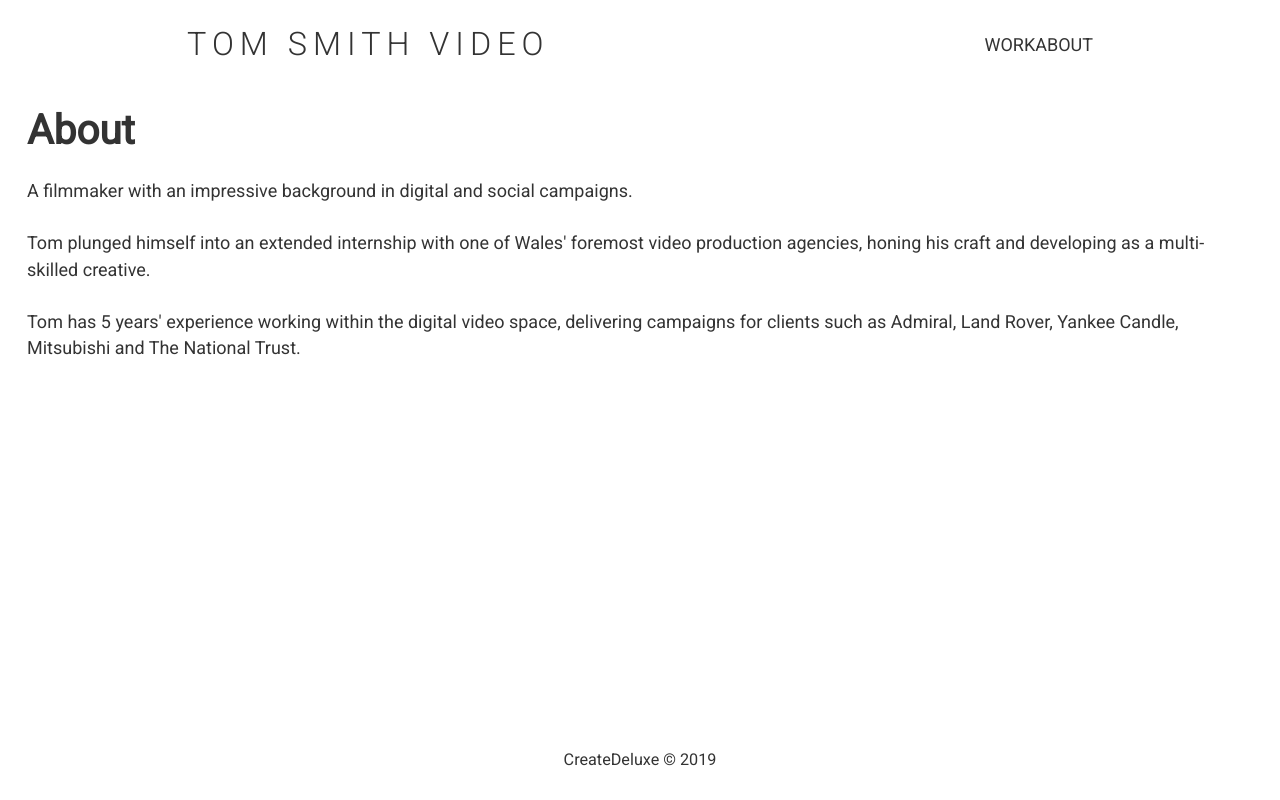
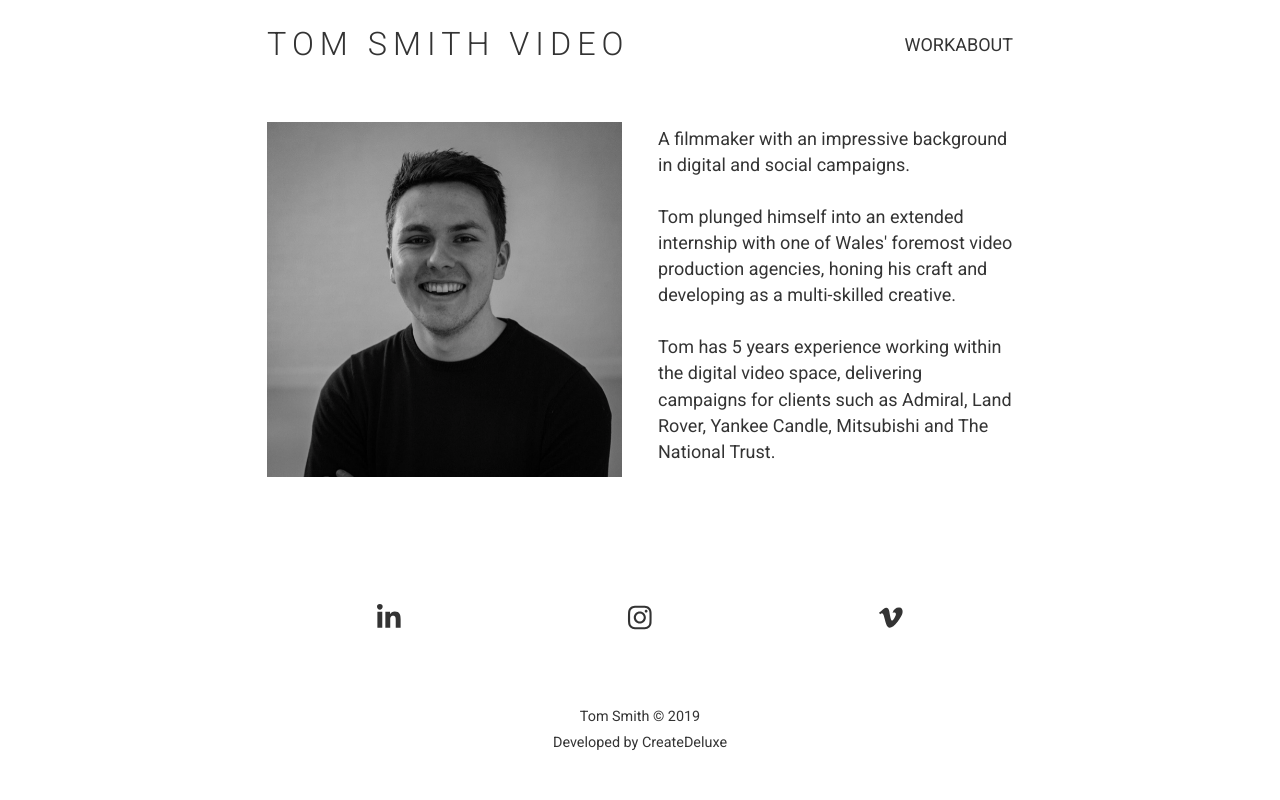
Before and after one commit to lukeprosser/tsvideo, a Gatsby site: page /about in a window 1280 px wide. Built offline with nearby package versions, Linux system fonts and the light colour scheme; Gatsby itself is replaced by a stand-in of ours; a web font is replaced by a local one.

Commit message:
Index and about page styling

```diff
--- a/src/components/footer.js
+++ b/src/components/footer.js
@@ -1,10 +1,21 @@
 import React from "react"
 
 import footerStyles from '../styles/footer.module.scss'
+import { FontAwesomeIcon } from '@fortawesome/react-fontawesome'
 
 const Footer = () => (
   <footer>
-    <a href="https://www.createdeluxe.com" target="_blank" rel="noopener noreferrer">CreateDeluxe</a>{` `}© {new Date().getFullYear()}
+    <div className={footerStyles.container}>
+      <div className={footerStyles.social}>
+        <a href="https://www.linkedin.com/" target="_blank" rel="noopener noreferrer"><FontAwesomeIcon icon={["fab", "linkedin-in"]} className={footerStyles.socialLink} /></a>
+        <a href="https://www.instagram.com/" target="_blank" rel="noopener noreferrer"><FontAwesomeIcon icon={["fab", "instagram"]} className={footerStyles.socialLink} /></a>
+        <a href="https://www.vimeo.com/" target="_blank" rel="noopener noreferrer"><FontAwesomeIcon icon={["fab", "vimeo-v"]} className={footerStyles.socialLink} /></a>
+      </div>
+      <div className={footerStyles.credit}>
+        <p>Tom Smith{` `}© {new Date().getFullYear()}</p>
+        <p>Developed by <a href="https://www.createdeluxe.com" target="_blank" rel="noopener noreferrer">CreateDeluxe</a></p>
+      </div>
+    </div>
   </footer>
 )
 
--- a/src/components/layout.js
+++ b/src/components/layout.js
@@ -12,6 +12,10 @@ import { StaticQuery, graphql } from "gatsby"
 import Header from "./header"
 import Footer from "./footer"
 import "../styles/layout.scss"
+
+import { library } from '@fortawesome/fontawesome-svg-core'
+import { fab } from '@fortawesome/free-brands-svg-icons'
+library.add(fab)
 
 const Layout = ({ children }) => (
   <StaticQuery
--- a/src/pages/about.js
+++ b/src/pages/about.js
@@ -1,18 +1,39 @@
 import React from "react"
-// import { Link } from "gatsby"
+import { StaticQuery, graphql } from "gatsby"
+import Img from "gatsby-image"
 
 import Layout from "../components/layout"
 import SEO from "../components/seo"
 
-const AboutPage = () => (
+import aboutStyles from "../styles/about.module.scss"
+
+const AboutPage = (props) => (
   <Layout>
     <SEO title="About Tom Smith" />
-    {/* <Image /> */}
-    <h1>About</h1>
-    <p>A filmmaker with an impressive background in digital and social campaigns.</p>
-    <p>Tom plunged himself into an extended internship with one of Wales' foremost video production agencies, honing his craft and developing as a multi-skilled creative.</p>
-    <p>Tom has {new Date().getFullYear() - new Date(2014)} years' experience working within the digital video space, delivering campaigns for clients such as Admiral, Land Rover, Yankee Candle, Mitsubishi and The National Trust.</p>
+    <div className={aboutStyles.container}>
+      <div>
+        <Img fluid={props.data.tom.childImageSharp.fluid} />
+      </div>
+      <div className={aboutStyles.blurb}>
+        <p>A filmmaker with an impressive background in digital and social campaigns.</p>
+        <p>Tom plunged himself into an extended internship with one of Wales' foremost video production agencies, honing his craft and developing as a multi-skilled creative.</p>
+        <p>Tom has {new Date().getFullYear() - new Date(2014)} years experience working within the digital video space, delivering campaigns for clients such as Admiral, Land Rover, Yankee Candle, Mitsubishi and The National Trust.</p>
+      </div>
+      {/* Contact form */}
+    </div>
   </Layout>
 )
 
 export default AboutPage
+
+export const pageQuery = graphql`
+  query {
+    tom: file(relativePath: { eq: "tom.png" }) {
+      childImageSharp {
+        fluid(maxWidth: 1000) {
+          ...GatsbyImageSharpFluid
+        }
+      }
+    }
+  }
+`
--- /dev/null
+++ b/src/styles/about.module.scss
@@ -0,0 +1,15 @@
+.container {
+  margin: 0 auto;
+  padding: 0 1.5rem 1.45rem;
+  max-width: 800px;
+
+  display: grid;
+  grid-template-columns: 1fr 1fr;
+  grid-gap: 2rem;
+  align-items: center;
+
+  .blurb {
+    padding-top: 1rem;
+    font-size: 1rem;
+  }
+}
--- a/src/styles/footer.module.scss
+++ b/src/styles/footer.module.scss
@@ -2,11 +2,36 @@
 
 footer {
   margin-top: auto;
-  padding: 1.5rem;
+  // background-color: #D3D3D3;
   text-align: center;
-  font-size: 0.9rem;
 
-  a {
-    text-decoration: none;
+  .container {
+    margin: 1rem auto;
+    padding: 0 1.5rem 1.45rem;
+
+    a {
+      text-decoration: none;
+    }
+
+    a:hover {
+      color: $cta;
+    }
+
+    .social {
+      max-width: 80%;
+      display: flex;
+      justify-content: space-evenly;
+      margin: 0 auto 2rem;
+      font-size: 1.5rem;
+    }
+
+    .credit {
+      margin-top: 4rem;
+      font-size: 0.8rem;
+
+      p {
+        margin-bottom: 0;
+      }
+    }
   }
 }
--- a/src/styles/header.module.scss
+++ b/src/styles/header.module.scss
@@ -3,12 +3,10 @@
 @import url('https://fonts.googleapis.com/css?family=Roboto:300,400&display=swap');
 
 header {
-  margin-bottom: 1rem;
-
   .container {
-    margin: 0 auto;
-    max-width: 960px;
-    padding: 1.5rem;
+    margin: 1.5rem auto;
+    padding: 0 1.5rem;
+    max-width: 800px;
     display: flex;
     align-items: center;
     justify-content: space-between;
@@ -27,7 +25,7 @@ header {
       letter-spacing: 2px;
     }
     a.nav-item:hover {
-      color: $black;
+      color: $cta;
     }
     a.active {
       color: $black;
--- a/src/styles/layout.scss
+++ b/src/styles/layout.scss
@@ -626,12 +626,14 @@ pre tt:after {
   display: flex;
   flex-direction: column;
   min-height: 100vh;
+  // max-width: 800px;
+  // margin: 1.5rem auto;
+  // padding: 0 1.5rem 1.45rem;
 }
 
 .content {
-  // margin: 0 auto;
-  max-width: 960;
-  padding: 0 1.5rem 1.45rem;
+  margin-top: 1rem;
+  margin-bottom: 2rem;
 }
 
 @media only screen and (max-width: 480px) {
```
Also changed, not shown: src/pages/index.js (+42 -7 lines), src/styles/index.module.scss (+55 -1 lines).
